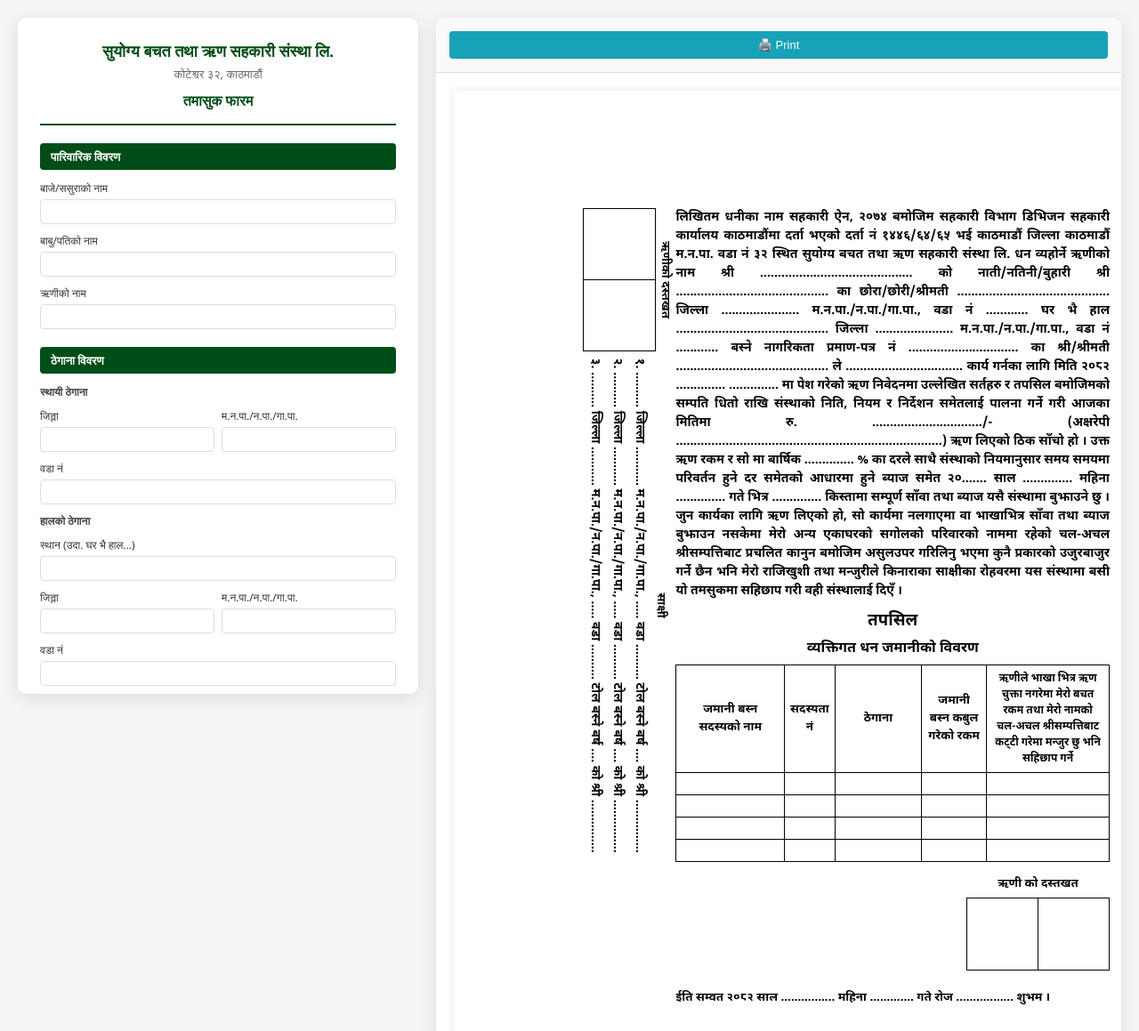
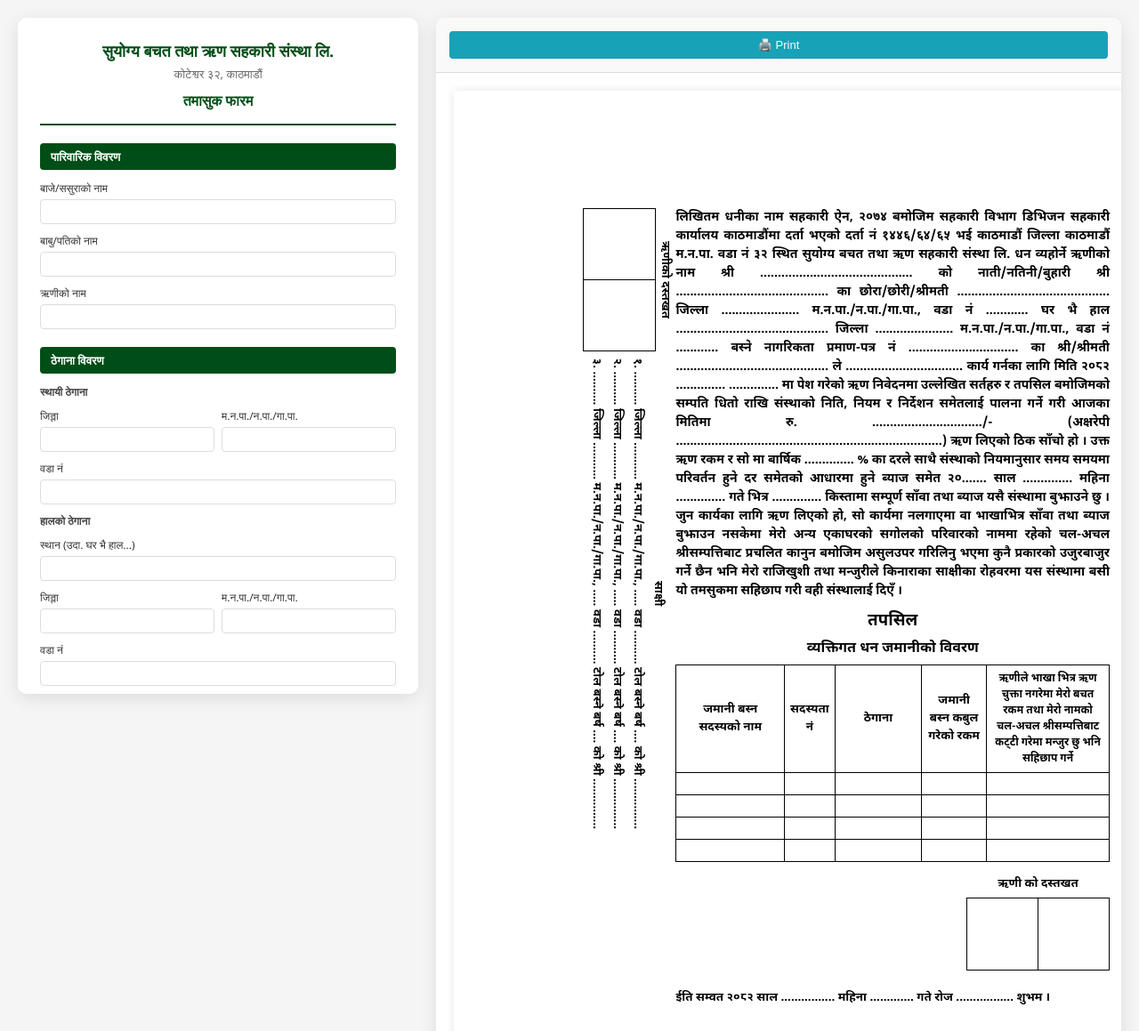
Before and after one commit to sapchuhang/suyogya-DAC, a website: page pages/tamasuk.html in a window 1280 px wide. Shown: the top 1159 px of the page at 89% size. Drawn offline with Linux system fonts and the light colour scheme.

Commit message:
font adjustment

```diff
--- a/pages/tamasuk.html
+++ b/pages/tamasuk.html
@@ -244,7 +244,7 @@
             display: flex;
             flex-direction: column;
             gap: 6px;
-            font-size: 10.5pt;
+            font-size: 10pt;
             margin-left: 0mm;
             white-space: nowrap;
         }
```
